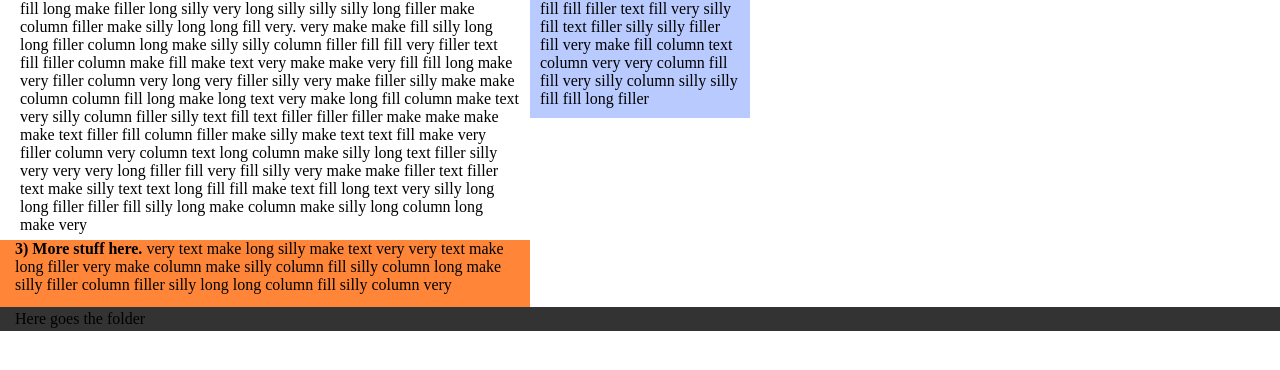
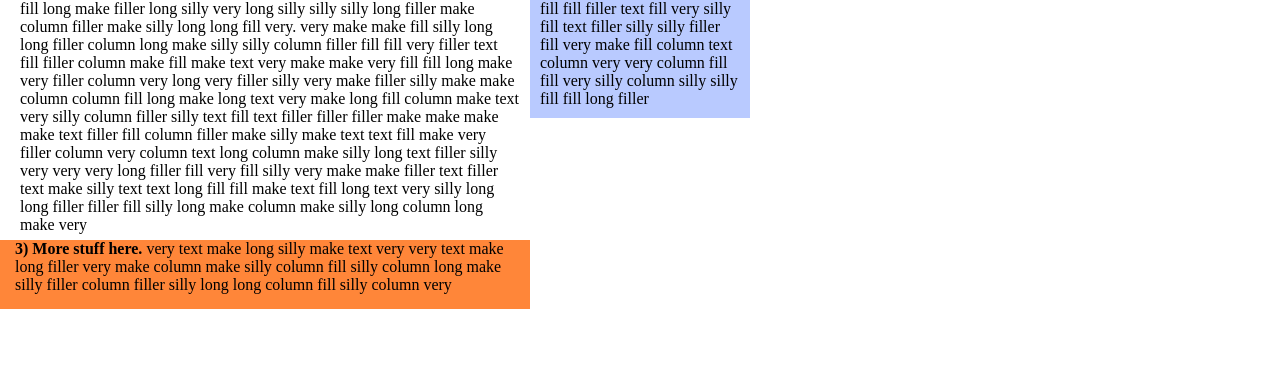
Before and after one commit to Utochca/blocks, a plain HTML site: page index.html in a window 1280 px wide. Shown: the part 140-510 px from the top of the page. Drawn offline with Linux system fonts and the light colour scheme.

Commit message:
Update style.css

```diff
--- a/css/style.css
+++ b/css/style.css
@@ -34,12 +34,3 @@ h1{
 body{
     margin: 0px;
 }
-.end{
-
-    background-color: #333333;
-    position:relative;
-    top: 360px;
-    margin: 0px;
-    padding: 3px;
-    padding-left: 15px;
-}
```
